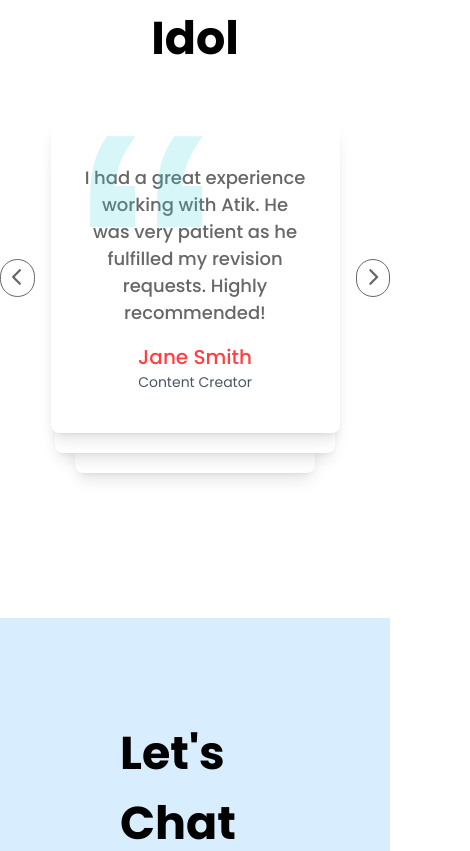
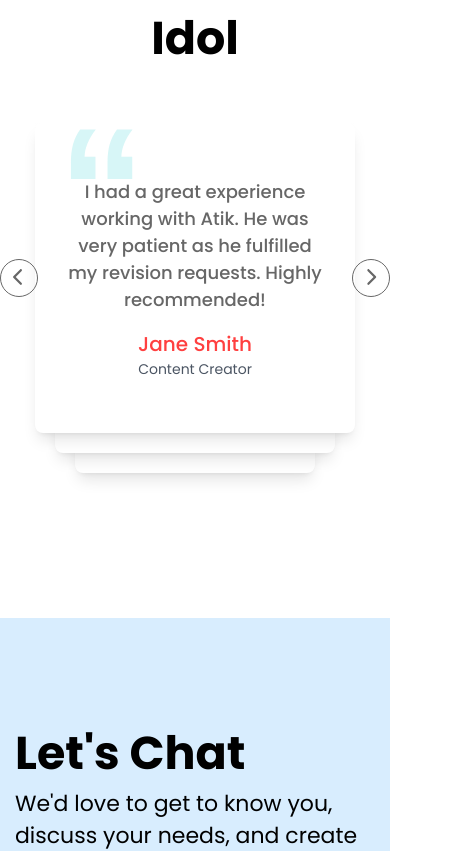
Before and after one commit to md-atiqurrahman/graphic-idol, a React (Create React App) app: page / in a window 390 px wide. Shown: the part 10800-11651 px from the top of the page, 470 px wide, since content can reach past the window. Built offline with nearby package versions, Linux system fonts and the light colour scheme.

Commit message:
make home page responsive without font-size

```diff
--- a/src/Layout/Main.js
+++ b/src/Layout/Main.js
@@ -7,7 +7,7 @@ import Footer from "../Pages/Shared/Footer/Footer";
 
 const Main = () => {
   return (
-    <div className="relative pb-[94px] min-h-[100vh]">
+    <div className="relative pb-[91px] lg:pb-[94px] min-h-[100vh]">
       <Outlet></Outlet>
       <Footer></Footer>
     </div>
--- a/src/Pages/Home/ClientsReviews/ClientsReviews.js
+++ b/src/Pages/Home/ClientsReviews/ClientsReviews.js
@@ -59,7 +59,7 @@ const ClientsReviews = () => {
           <button
             onClick={handlePrev}
             className="w-[38px] h-[38px]
-                    border border-[#676767] rounded-[50px] text-lg text-[#676767] hover:text-gray-800 focus:outline-none"
+                    border border-[#676767] rounded-[50px] text-lg text-[#676767] hover:text-gray-800 focus:outline-none absolute lg:relative z-[4] left-0"
           >
             <FontAwesomeIcon icon={faChevronLeft} />
           </button>
@@ -67,9 +67,9 @@ const ClientsReviews = () => {
             <div className="absolute top-0 bottom-0 left-0 right-0">
               <div className="bg-gradient-to-b from-transparent to-white h-4/5"></div>
             </div>
-            <div className="max-w-[320px] lg:max-w-[680px] h-[310px] px-8 py-6 bg-white rounded-lg shadow-lg relative overflow-hidden flex flex-col justify-center z-10">
+            <div className="max-w-xs lg:max-w-[680px] h-[310px] px-8 py-6 bg-white rounded-lg shadow-lg relative overflow-hidden flex flex-col justify-center z-[3]">
               <img
-                className="w-[128px] absolute top-0"
+                className="w-[70px] lg:w-[128px] absolute top-0"
                 src={quote}
                 alt="quote"
               />
@@ -83,17 +83,17 @@ const ClientsReviews = () => {
                 {reviews[currentReview].occupation}
               </div>
             </div>
-            <div className="flex justify-center">
-              <div className="w-[280px] lg:w-[640px] h-[310px] px-8 py-6 bg-white rounded-lg shadow-lg absolute top-[20px] z-[1] overflow-hidden mx-auto"></div>
+            <div className="w-[320px] lg:w-[680px] flex justify-center items-center">
+              <div className="w-[280px] lg:w-[640px] h-[310px] px-8 py-6 bg-white rounded-lg shadow-lg absolute top-[20px] z-[2] overflow-hidden mx-auto"></div>
             </div>
-            <div className="flex justify-center">
-              <div className="w-[240px] lg:w-[600px] h-[310px] px-8 py-6 bg-white rounded-lg shadow-lg absolute top-[40px] z-0 overflow-hidden"></div>
+            <div className="flex justify-center items-center">
+              <div className="w-[240px] lg:w-[600px] h-[310px] px-8 py-6 bg-white rounded-lg shadow-lg absolute top-[40px] z-[1] overflow-hidden"></div>
             </div>
           </div>
           <button
             onClick={handleNext}
             className="w-[38px] h-[38px]
-                    border border-[#676767] rounded-[50px] text-lg text-[#676767] hover:text-gray-800 focus:outline-none"
+                    border border-[#676767] rounded-[50px] text-lg text-[#676767] hover:text-gray-800 focus:outline-none absolute lg:relative z-[5] right-0"
           >
             <FontAwesomeIcon icon={faChevronRight} />
           </button>
--- a/src/Pages/Home/ContactForm/ContactForm.js
+++ b/src/Pages/Home/ContactForm/ContactForm.js
@@ -43,14 +43,14 @@ const ContactForm = () => {
     }
 
     return (
-        <section id='contacts' className='bg-[#d8edfe] pt-[100px]  text-black '>
-            <div className='pl-[120px] pr-[175px] flex items-start flex-col lg:flex-row gap-[210px]'>
+        <section id='contacts' className='bg-[#d8edfe] pt-[100px] text-black pb-[120px]'>
+            <div className='pl-[15px] lg:pl-[120px] pr-[15px] lg:pr-[175px] flex items-start flex-col lg:flex-row gap-[53px] lg:gap-[210px]'>
                 <div>
                     <h2 className='text-[46px] leading-[70px] font-bold'>Let's Chat</h2>
                     <p className='text-[22px] leading-[32px] font-normal'>We'd love to get to know you, discuss your needs, and create
                         a plan for going forward. Please enter your information in the form below, and we'll contact you as soon as possible.</p>
                 </div>
-                <div>
+                <div className='w-full lg:w-[482px]'>
                     <form ref={form} onSubmit={sendMail} className='w-full lg:w-[482px] h-auto'>
                         <div className="card-body p-0">
                             <div className="form-control mb-[8px]">
@@ -79,7 +79,7 @@ const ContactForm = () => {
                             {/* <div className="form-control mb-[8px]">
                                 <input type="file" className="rounded-[4px] bg-[#fafafa] h-[46px] p-2" placeholder="Choose Files" accept=".tiff,.jpeg,.jpg,.gif,.png,.pdf,.psd,.ai,.eps,.dwg,.zip,.svg,.mp4,.avi" multiple />
                             </div> */}
-                            <input type='submit' value='Send Message' className='w-[203px] px-[30px] py-[17px] bg-secondary rounded-[50px] text-white text-[18px] font-semibold cursor-pointer hover:bg-primary' />
+                            <input type='submit' value='Send Message' className='w-full lg:w-[203px] px-[30px] py-[17px] bg-secondary rounded-[50px] text-white text-[18px] font-semibold cursor-pointer hover:bg-primary' />
                         </div>
                     </form>
                 </div>
--- a/src/Pages/Home/FeedbackVideo/FeedbackVideo.js
+++ b/src/Pages/Home/FeedbackVideo/FeedbackVideo.js
@@ -43,7 +43,7 @@ const FeedbackVideo = () => {
             ✕
           </label>
           <iframe
-            className="w-full lg:w-[900px] h-[500px]"
+            className="w-full lg:w-[900px] h-[500px] sm:h-[506px]"
             src={playVideo ? "https://www.youtube.com/embed/SjgSCohAFSc" : "0"}
             title="YouTube video player"
             allow="accelerometer; autoplay; clipboard-write; encrypted-media; gyroscope; picture-in-picture; web-share"
--- a/src/Pages/Shared/Footer/Footer.js
+++ b/src/Pages/Shared/Footer/Footer.js
@@ -7,8 +7,9 @@ const Footer = () => {
     const year = today.getFullYear();
 
     return (
-        <footer className='flex justify-between items-center bg-primary px-[120px] py-[35px] absolute bottom-0 w-full'>
-            <h6 className='text-white text-[16px] font-normal leading-[24px]'>© {year} Graphic Idol All Rights Reserved</h6>
+        <footer className='flex justify-between flex-col lg:flex-row items-center bg-primary lg:px-[120px] py-[15px] lg:py-[35px] absolute bottom-0 w-full'>
+            <h6 className='text-white text-[16px] font-normal leading-[24px]
+             mb-[20px] lg:mb-0'>© {year} Graphic Idol All Rights Reserved</h6>
             <div className='flex items-center gap-[24px] text-[#B0B0B0] font-normal leading-[1]'>
                 <span className='hover:text-secondary cursor-pointer'>
                     <Link target='_blank' to='https://www.behance.net/graphicidol/'> <FaBehance></FaBehance>
```
